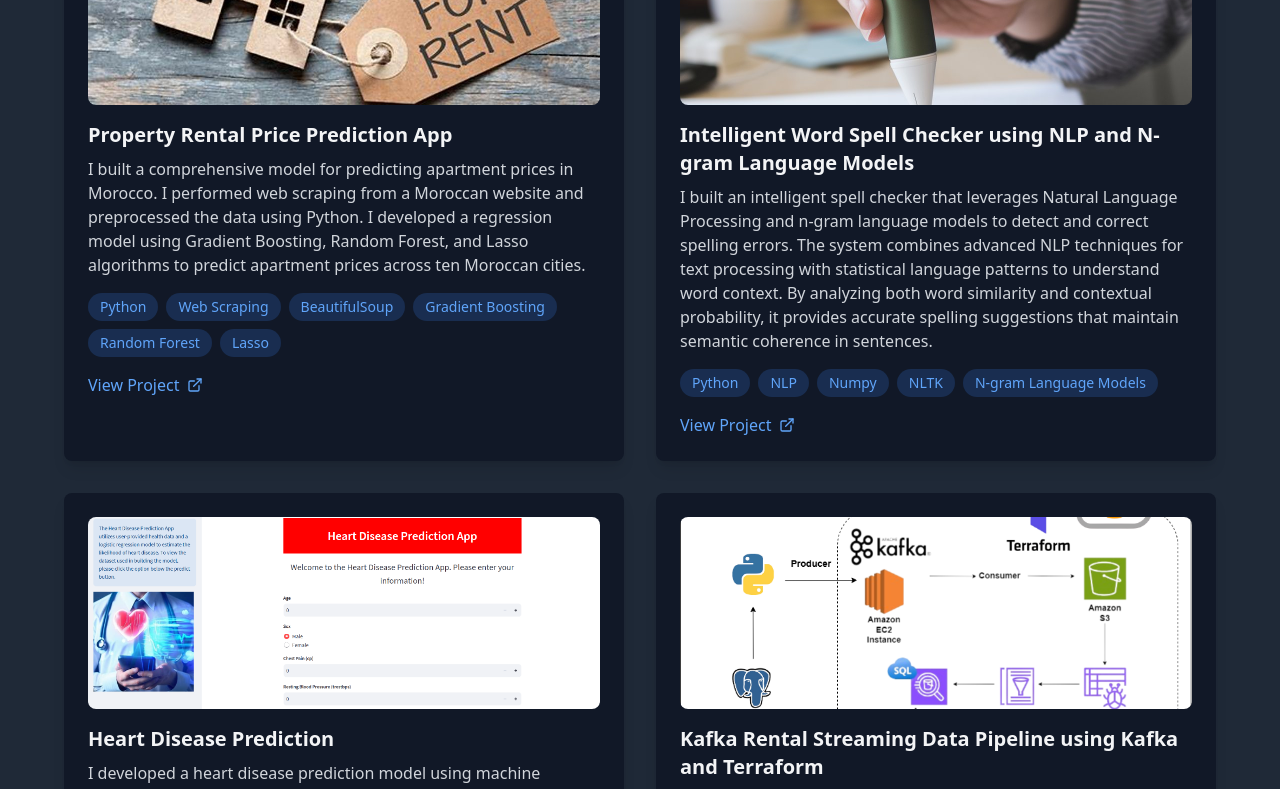
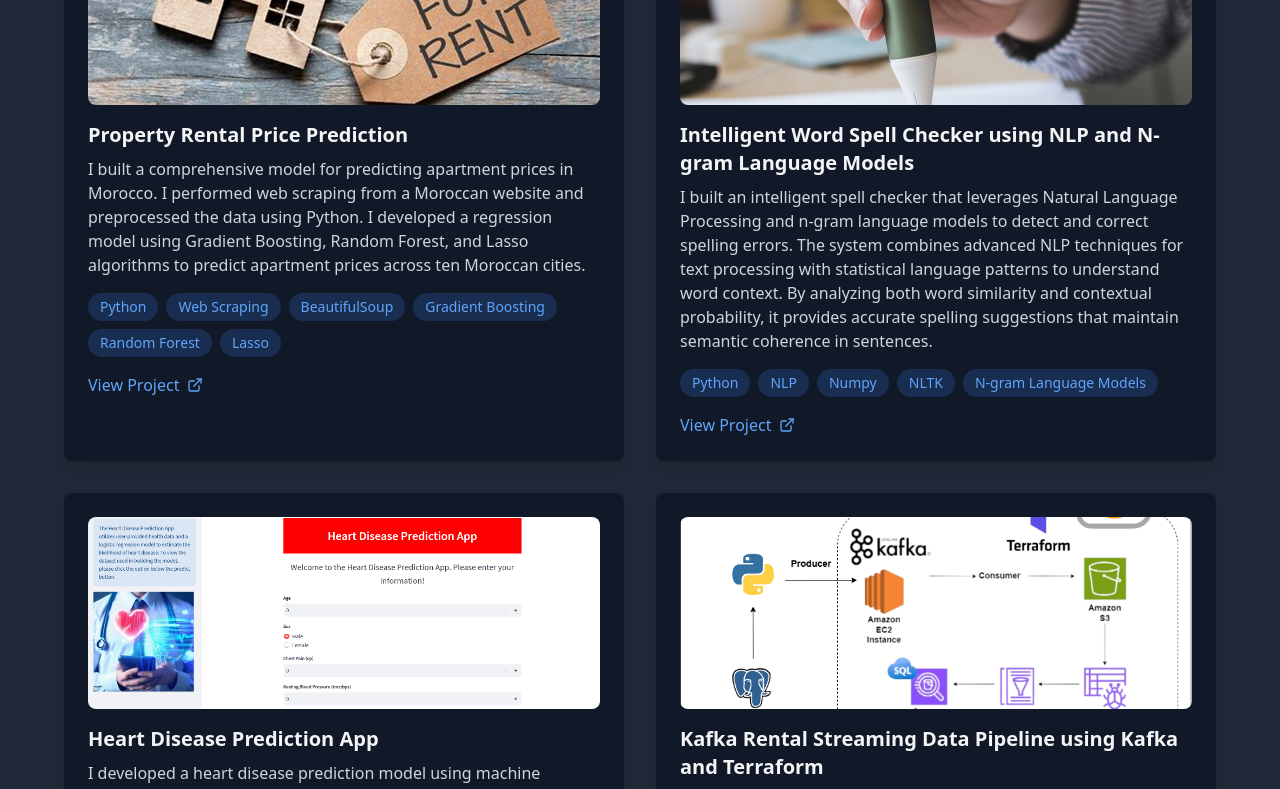
Before and after one commit to afkirmohamed11/portfolio, a React (Vite) app: page / in a window 1280 px wide. Shown: the part 2600-3389 px from the top of the page. Built offline with nearby package versions, Linux system fonts and the light colour scheme.

Commit message:
few edits

```diff
--- a/src/ProjectsSection.tsx
+++ b/src/ProjectsSection.tsx
@@ -17,7 +17,7 @@ const ProjectsSection = () => {
   const projects = [
     {
       id: 1,
-      name: "Property Rental Price Prediction App",
+      name: "Property Rental Price Prediction",
       description:
         "I built a comprehensive model for predicting apartment prices in Morocco. I performed web scraping from a Moroccan website and preprocessed the data using Python. I developed a regression model using Gradient Boosting, Random Forest, and Lasso algorithms to predict apartment prices across ten Moroccan cities.",
       tools: ["Python", "Web Scraping", "BeautifulSoup", "Gradient Boosting", "Random Forest", "Lasso"],
@@ -35,7 +35,7 @@ const ProjectsSection = () => {
     },
     {
       id: 3,
-      name: "Heart Disease Prediction",
+      name: "Heart Disease Prediction App",
       description:
         "I developed a heart disease prediction model using machine learning techniques in Python. I deployed the model with Streamlit and Docker to ensure user-friendly access.",
       tools: ["Python", "Machine Learning", "Streamlit", "Docker"],
```
